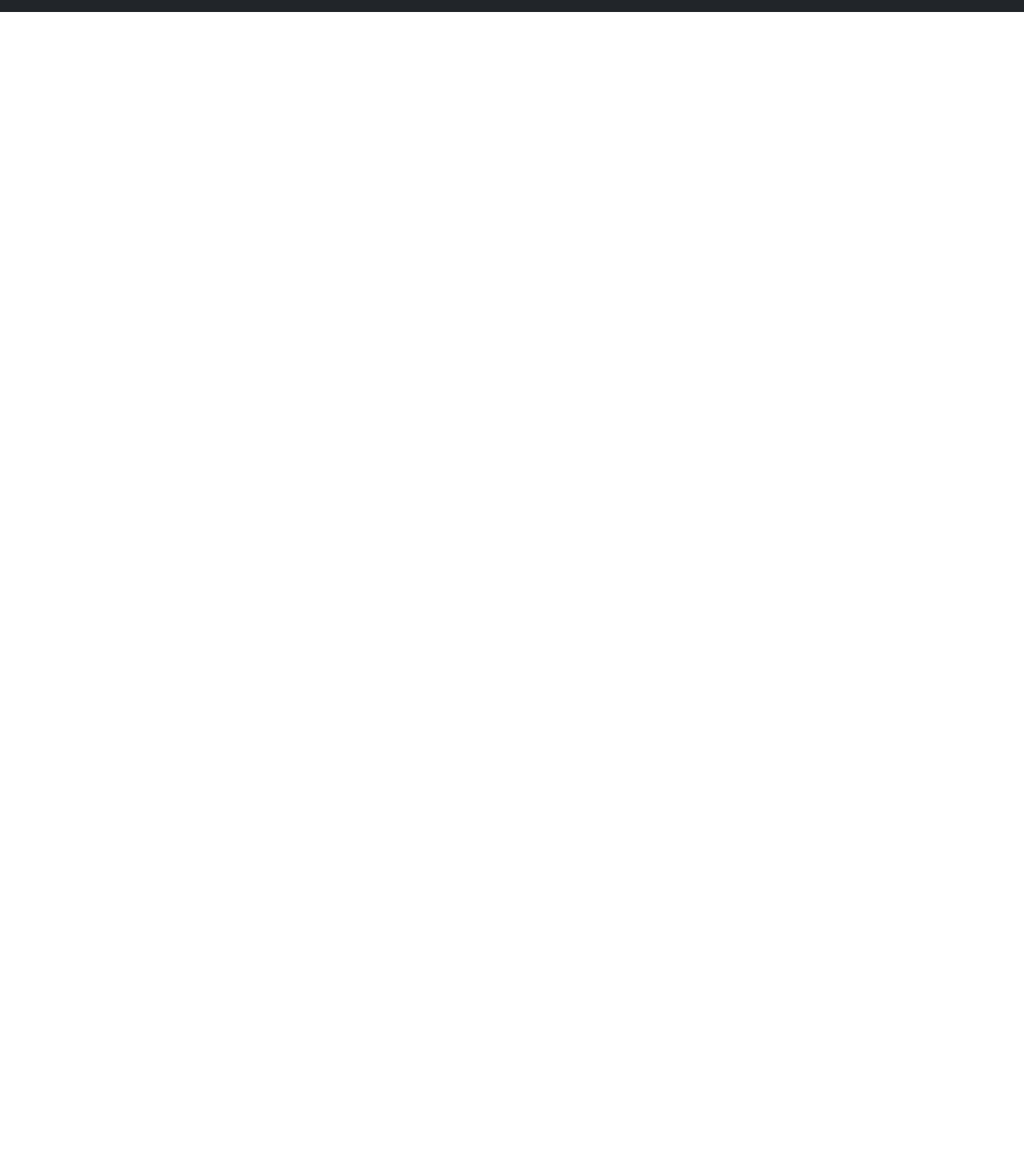
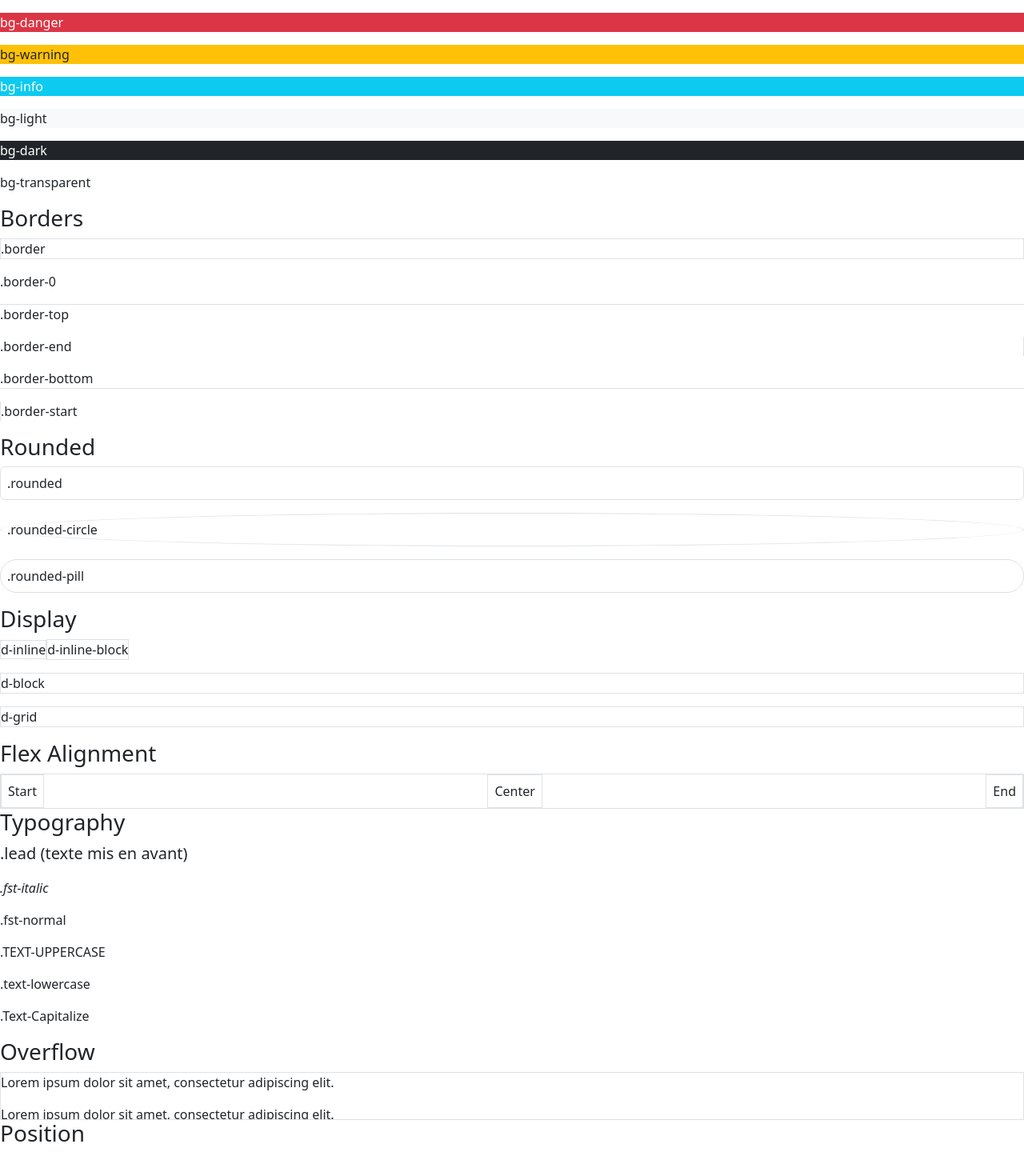
Before and after one commit to zacharyb12/demo-angular-Python2, an Angular app: page /demo/bootstrap in a window 1280 px wide. Shown: the part 2463-3903 px from the top of the page at 80% size. Before the commit the page ends 2478 px from the top, so only its background shows below. Built offline with nearby package versions, Linux system fonts and the light colour scheme.

Commit message:
bootstrap update

```diff
--- a/src/components/pages/demo/bootstrap/bootstrap.html
+++ b/src/components/pages/demo/bootstrap/bootstrap.html
@@ -101,3 +101,79 @@
         <p class="border">Block element 3</p>
     </div>
 </div>
+
+<div>
+  <h3>Background Colors</h3>
+  <p class="bg-primary text-white">bg-primary</p>
+  <p class="bg-secondary text-white">bg-secondary</p>
+  <p class="bg-success text-white">bg-success</p>
+  <p class="bg-danger text-white">bg-danger</p>
+  <p class="bg-warning">bg-warning</p>
+  <p class="bg-info text-white">bg-info</p>
+  <p class="bg-light">bg-light</p>
+  <p class="bg-dark text-white">bg-dark</p>
+  <p class="bg-transparent">bg-transparent</p>
+</div>
+
+
+<div>
+  <h3>Borders</h3>
+  <p class="border">.border</p>
+  <p class="border-0">.border-0</p>
+  <p class="border-top">.border-top</p>
+  <p class="border-end">.border-end</p>
+  <p class="border-bottom">.border-bottom</p>
+  <p class="border-start">.border-start</p>
+</div>
+
+<div>
+  <h3>Rounded</h3>
+  <p class="rounded border p-2">.rounded</p>
+  <p class="rounded-circle border p-2">.rounded-circle</p>
+  <p class="rounded-pill border p-2">.rounded-pill</p>
+</div>
+
+<div>
+  <h3>Display</h3>
+  <p class="d-none">d-none</p>
+  <p class="d-inline border">d-inline</p>
+  <p class="d-inline-block border">d-inline-block</p>
+  <p class="d-block border">d-block</p>
+  <p class="d-grid border">d-grid</p>
+</div>
+
+<div>
+  <h3>Flex Alignment</h3>
+  <div class="d-flex justify-content-between border">
+    <div class="p-2 border">Start</div>
+    <div class="p-2 border">Center</div>
+    <div class="p-2 border">End</div>
+  </div>
+</div>
+
+
+<div>
+  <h3>Typography</h3>
+  <p class="lead">.lead (texte mis en avant)</p>
+  <p class="fst-italic">.fst-italic</p>
+  <p class="fst-normal">.fst-normal</p>
+  <p class="text-uppercase">.text-uppercase</p>
+  <p class="text-lowercase">.text-lowercase</p>
+  <p class="text-capitalize">.text-capitalize</p>
+</div>
+
+<div>
+  <h3>Overflow</h3>
+  <div class="overflow-auto border" style="max-height:60px">
+    <p>Lorem ipsum dolor sit amet, consectetur adipiscing elit.</p>
+    <p>Lorem ipsum dolor sit amet, consectetur adipiscing elit.</p>
+    <p>Lorem ipsum dolor sit amet, consectetur adipiscing elit.</p>
+  </div>
+</div>
+
+<div>
+  <h3>Position</h3>
+  <div class="position-relative border" style="height:100px;">
+    <div class="position-absolute top-0 start-0 bg-danger text-white p-1">absolute</div>
+  </div>
+</div>
```
